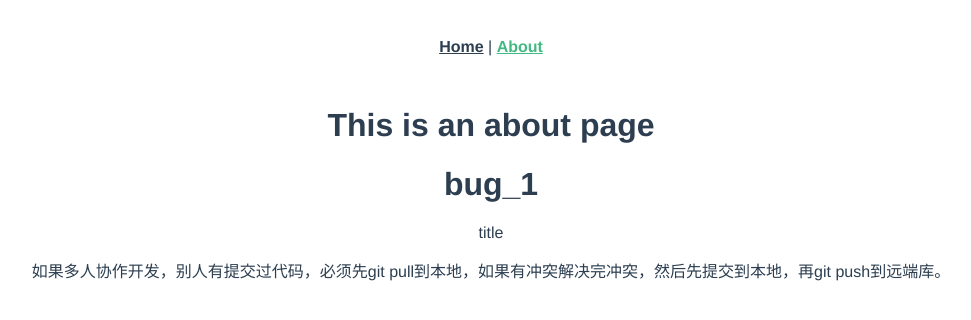
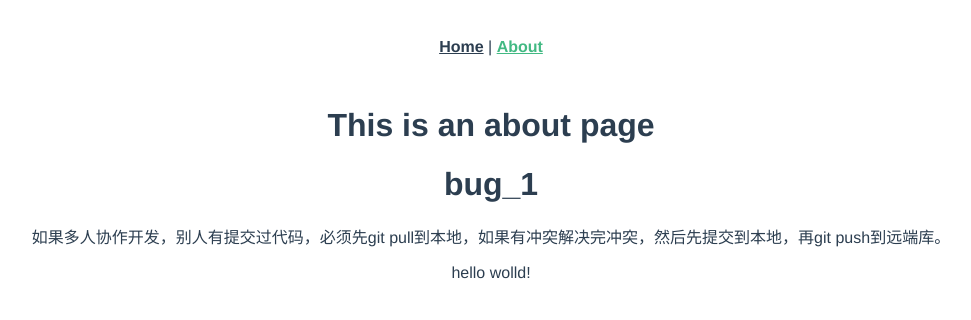
Before and after one commit to hedongdong-github/demo-app, a Vue app: page /#/about in a window 1280 px wide. Shown: the top 320 px of the page, without its empty margins (149-1120 px from the left). Built offline with nearby package versions, Linux system fonts and the light colour scheme.

Commit message:
添加脚本

```diff
--- a/src/views/About.vue
+++ b/src/views/About.vue
@@ -5,8 +5,24 @@
     <h1>bug_1</h1>
 
     <div>
-      <p>title</p>
       <div>如果多人协作开发，别人有提交过代码，必须先git pull到本地，如果有冲突解决完冲突，然后先提交到本地，再git push到远端库。</div>
     </div>
+
+    <p>hello wolld!</p>
   </div>
 </template>
+
+<script>
+export default {
+  name: 'About',
+  data() {
+    return {
+
+    }
+  }
+}
+</script>
+
+<style>
+
+</style>
```
